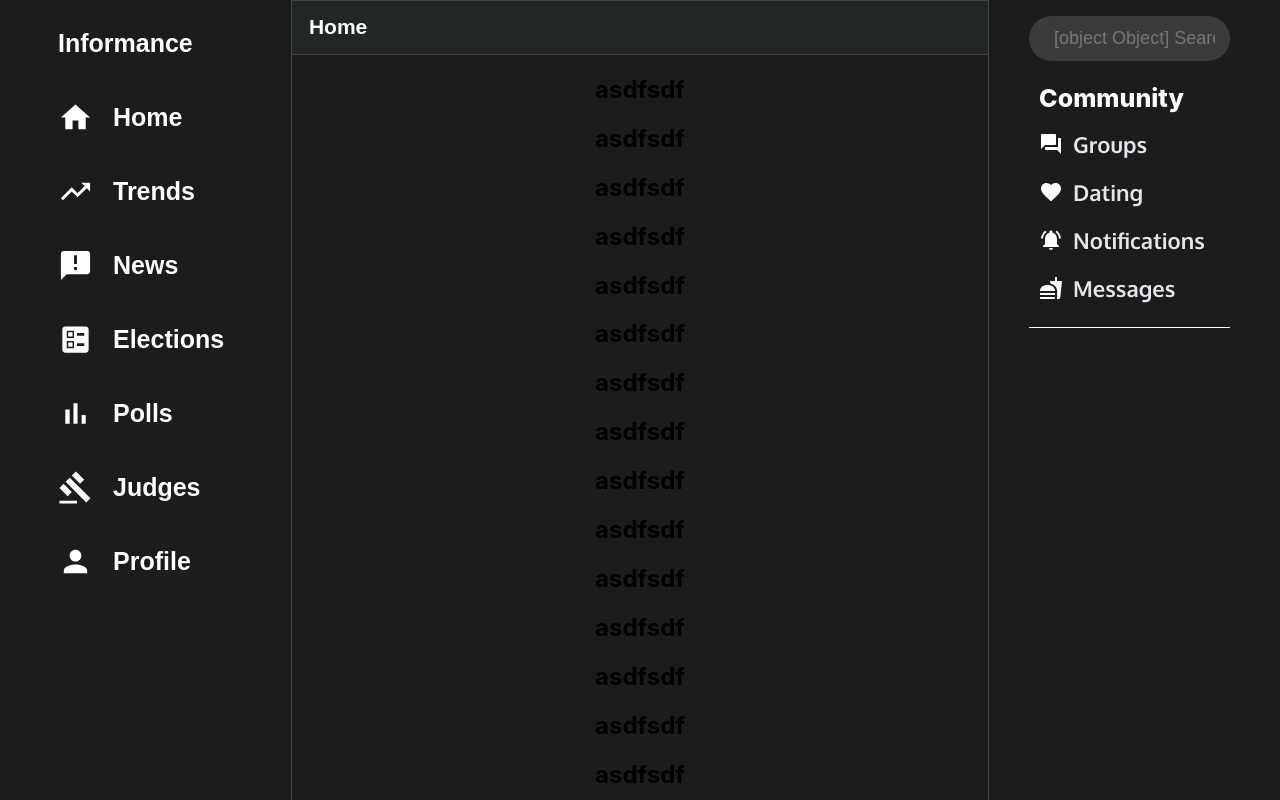
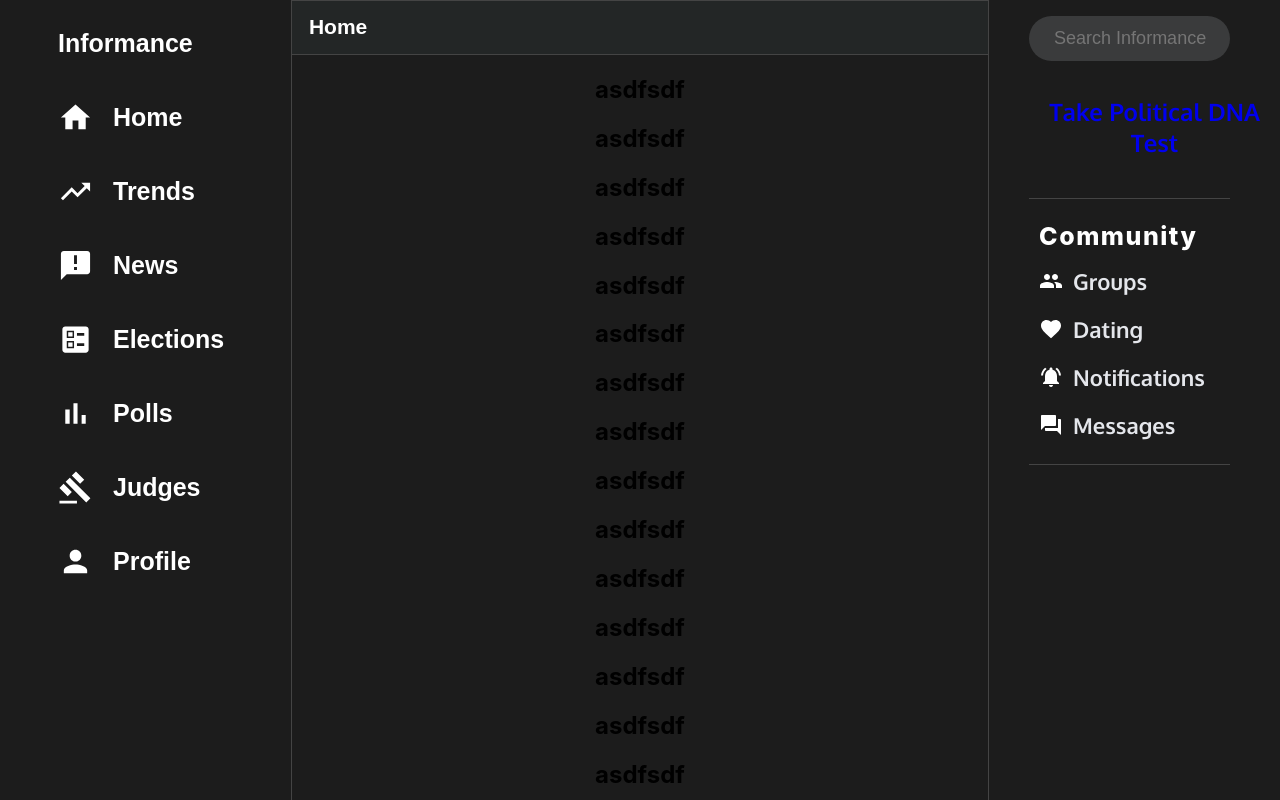
Before and after one commit to ZacharyCWilliams/informance, a React (Create React App) app: page / in a window 1280 px wide. Shown: the top 800 px of the page. Built offline with nearby package versions, Linux system fonts and the light colour scheme.

Commit message:
navigation patterns updated

```diff
--- a/src/components/rightnav.jsx
+++ b/src/components/rightnav.jsx
@@ -10,7 +10,7 @@ import SearchIcon from "@material-ui/icons/Search";
 import FavoriteIcon from "@material-ui/icons/Favorite";
 import ForumIcon from "@material-ui/icons/Forum";
 import NotificationsActiveIcon from "@material-ui/icons/NotificationsActive";
-import FastfoodIcon from "@material-ui/icons/Fastfood";
+import GroupIcon from "@material-ui/icons/Group";
 
 
 export default function RightNav() {
@@ -27,13 +27,27 @@ export default function RightNav() {
               <input
                 className="rightnav-input"
                 type="text"
-                placeholder={`${searchIcon} Search Informance`}
+                placeholder="Search Informance"
               />
+            </div>
+            <div className="pc-compass-container">
+              <Link className="rightnav-dna-btn" to="/political-dna">
+                <h2>Take Political DNA Test</h2>
+              </Link>
+              {/* <h2 className="community-h2">Take Political DNA Test</h2> */}
+              {/* <button className="pc-button">
+                <h2 className="community-h2">Poltical DNA</h2>
+                <img
+                  src="https://i.imgur.com/stD0fhI.png"
+                  alt=""
+                  className="political-compass"
+                />
+              </button> */}
             </div>
             <div className="rightnav-middle-container">
               <h2 className="community-h2">Community</h2>
               <Link className="side-rightnav-link" to="/groups">
-                <ForumIcon className="right-nav-icon" />
+                <GroupIcon className="right-nav-icon" />
                 <p className="side-rightnav-li">Groups</p>
               </Link>
               <Link className="side-rightnav-link" to="/dating">
@@ -45,20 +59,9 @@ export default function RightNav() {
                 <p className="side-rightnav-li">Notifications</p>
               </Link>
               <Link className="side-rightnav-link" to="/messages">
-                <FastfoodIcon className="right-nav-icon" />
+                <ForumIcon className="right-nav-icon" />
                 <p className="side-rightnav-li">Messages</p>
               </Link>
-            </div>
-            <div className="pc-compass-container">
-              {/* <h2 className="community-h2">Take Political DNA Test</h2> */}
-              {/* <button className="pc-button">
-                <h2 className="community-h2">Poltical DNA</h2>
-                <img
-                  src="https://i.imgur.com/stD0fhI.png"
-                  alt=""
-                  className="political-compass"
-                />
-              </button> */}
             </div>
           </ul>
         </nav>
--- a/src/scss/rightnav.scss
+++ b/src/scss/rightnav.scss
@@ -68,8 +68,10 @@
 .rightnav-middle-container {
   // box-shadow: 0 10px 20px rgba(0,0,0,0.19), 0 6px 6px rgba(0,0,0,0.23);
   width: 80%;
-  border-bottom: 1px solid white;
+  border-bottom: 1px solid #444444;
   padding-bottom: 15px;
+  border-top: 1px solid #444444;
+  margin-top: 20px;
 }
 
 .community-h2 {
@@ -81,6 +83,7 @@
   font-size: 25px;
   font-weight: 800;
   line-height: 1.3125;
+  letter-spacing: 1.5px;
 }
 
 .political-compass {
```
